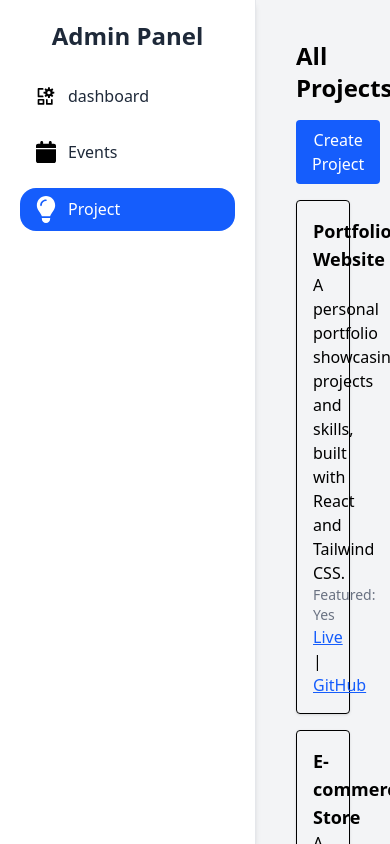
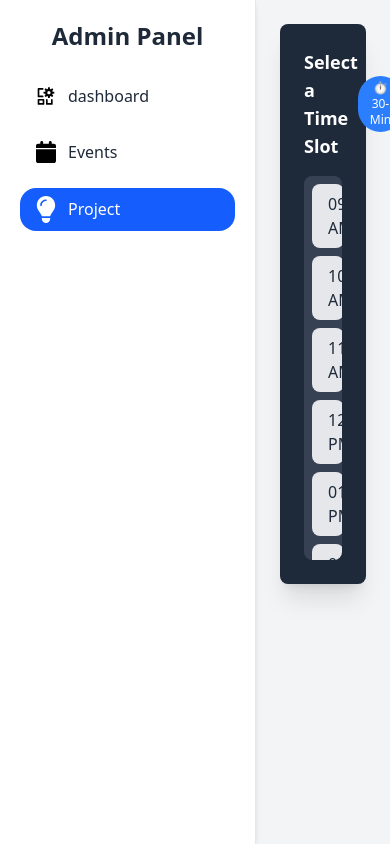
Before and after one commit to Hellnight2005/meeting_website, a Next.js app: page /Admin/project in a window 390 px wide. Shown: the top 844 px of the page. Built offline with nearby package versions, Linux system fonts and the light colour scheme; no server answers.

Commit message:
connecting with backend

```diff
--- a/package.json
+++ b/package.json
@@ -15,6 +15,7 @@
     "@radix-ui/react-popover": "^1.1.6",
     "@radix-ui/react-select": "^2.1.6",
     "@radix-ui/react-slot": "^1.1.2",
+    "axios": "^1.8.4",
     "chart.js": "^4.4.8",
     "class-variance-authority": "^0.7.1",
     "clsx": "^2.1.1",
--- a/src/app/Admin/event/page.jsx
+++ b/src/app/Admin/event/page.jsx
@@ -3,7 +3,7 @@
 import React, { useEffect, useRef, useState } from "react";
 import { gsap } from "gsap";
 import { useMeetingContext } from "@/constants/MeetingContext";
-import MeetingList from "@/components/MeetingList";
+import MeetingList from "../../../components/MeetingList";
 import {
     Dialog,
     DialogContent,
@@ -23,7 +23,7 @@ import {
 import RescheduleModal from "@/components/RescheduleModal";
 
 export default function EventPage() {
-    const { meetings, upcomingMeetingIds, lineupMeetingIds } = useMeetingContext();
+    const { meetingsData, upcomingMeetingIds, lineupMeetingIds } = useMeetingContext();
 
     const [openDialog, setOpenDialog] = useState(false);
     const [openReschedule, setOpenReschedule] = useState(false);
@@ -34,7 +34,7 @@ export default function EventPage() {
     const contentRef = useRef(null);
 
     useEffect(() => {
-        if (typeof meetings !== "undefined") {
+        if (typeof meetingsData !== "undefined") {
             gsap.from(contentRef.current, {
                 opacity: 1,
                 y: 30,
@@ -42,7 +42,7 @@ export default function EventPage() {
                 ease: "power3.out",
             });
         }
-    }, [meetings]);
+    }, [meetingsData]);
 
     const handleNext = () => {
         const meeting = {
@@ -58,11 +58,12 @@ export default function EventPage() {
         setOpenReschedule(true);
     };
 
-    const upcomingMeetings = meetings?.filter((m) =>
-        upcomingMeetingIds.includes(m.id)
+    // Filter meetings based on upcoming and lineup meeting ids
+    const upcomingMeetings = meetingsData?.filter((m) =>
+        upcomingMeetingIds.includes(m._id)
     );
-    const lineupMeetings = meetings?.filter((m) =>
-        lineupMeetingIds.includes(m.id)
+    const lineupMeetings = meetingsData?.filter((m) =>
+        lineupMeetingIds.includes(m._id)
     );
 
     return (
@@ -86,7 +87,7 @@ export default function EventPage() {
                     {upcomingMeetings?.length === 0 ? (
                         <p className="text-gray-500 italic">No upcoming meetings found.</p>
                     ) : (
-                        <MeetingList meetings={upcomingMeetings} type="upcoming" />
+                        <MeetingList meetingIds={upcomingMeetingIds} type="upcoming" />
                     )}
                 </section>
 
@@ -98,7 +99,7 @@ export default function EventPage() {
                     {lineupMeetings?.length === 0 ? (
                         <p className="text-gray-500 italic">No lineup meetings found.</p>
                     ) : (
-                        <MeetingList meetings={lineupMeetings} type="lineup" />
+                        <MeetingList meetingIds={lineupMeetingIds} type="lineup" />
                     )}
                 </section>
             </div>
@@ -148,7 +149,10 @@ export default function EventPage() {
 
             {/* Reschedule Modal */}
             {openReschedule && newMeeting && (
-                <RescheduleModal meeting={newMeeting} onClose={() => setOpenReschedule(false)} />
+                <RescheduleModal
+                    meeting={newMeeting}
+                    onClose={() => setOpenReschedule(false)}
+                />
             )}
         </div>
     );
--- a/src/app/Admin/page.jsx
+++ b/src/app/Admin/page.jsx
@@ -5,11 +5,9 @@ import MeetingList from "@/components/MeetingList";
 import Charts from "@/components/Charts";
 
 export default function Admin() {
-    const { meetings, upcomingMeetingIds, lineupMeetingIds } = useMeetingContext();
+    const { upcomingMeetingIds, } = useMeetingContext();
 
-    const upcomingMeetings = meetings.filter((m) => upcomingMeetingIds.includes(m.id));
 
-    const upcoming = meetings.filter((m) => m.type === "upcoming");
 
     const handleReschedule = (meeting) => alert(`Reschedule: ${meeting.title}`);
     const handleDelete = (meeting) => alert(`Delete: ${meeting.title}`);
@@ -23,7 +21,7 @@ export default function Admin() {
                 </div>
 
                 {/* ✅ Show upcoming meetings */}
-                <MeetingList meetings={upcomingMeetings} type="upcoming" showSearchBar={false} visibleSlots={3} />
+                <MeetingList meetingIds={upcomingMeetingIds} type="upcoming" showSearchBar={false} visibleSlots={3} />
 
                 <div className="mt-10">
                     <h2 className="text-2xl font-bold text-gray-800 mb-4">Analytics Dashboard</h2>
--- a/src/app/Admin/project/page.jsx
+++ b/src/app/Admin/project/page.jsx
@@ -1,63 +1,27 @@
-"use client";
-import React, { useEffect, useState } from "react";
-import CreateProjectForm from "../../../components/CreateProjectForm";
-import fakeProjects from "../../../constants/fakeProjects"; // adjust path based on your project structure
+"use client"
+import React, { useState } from 'react';
 
-const ProjectAdmin = () => {
-    const [projects, setProjects] = useState([]);
-    const [showForm, setShowForm] = useState(false);
+import TimePicker from '@/components/TimePicker';
 
-    const fetchProjects = async () => {
-        // Simulate an API call
-        setProjects(fakeProjects);
-    };
+function Project() {
+    const [selectedTime, setSelectedTime] = useState("12:30 PM");  // Initial state for selected time
+    const [isHalfHour, setIsHalfHour] = useState(false);
+    const [selectedDate, setSelectedDate] = useState("Saturday, April 12, 2025"); // Set initial date to current date
 
-    useEffect(() => {
-        fetchProjects();
-    }, []);
 
     return (
-        <div className="p-4">
-            <h2 className="text-2xl font-bold mb-4">All Projects</h2>
-            <button
-                onClick={() => setShowForm(!showForm)}
-                className="bg-blue-600 text-white px-4 py-2 rounded mb-4"
-            >
-                {showForm ? "Close Form" : "Create Project"}
-            </button>
+        <>
+            <TimePicker
+                selectedDate={selectedDate}  // Pass selectedDate as prop
+                setSelectedDate={setSelectedDate}  // Pass setSelectedDate to allow updates
+                selectedTime={selectedTime}
+                setSelectedTime={setSelectedTime}
+                isHalfHour={isHalfHour}
+                setIsHalfHour={setIsHalfHour}
 
-            {showForm && <CreateProjectForm onProjectCreated={fetchProjects} />}
+            />
+        </>
+    );
+}
 
-            <div className="grid grid-cols-1 md:grid-cols-2 lg:grid-cols-3 gap-4">
-                {projects.map((proj) => (
-                    <div key={proj._id} className="p-4 border rounded shadow">
-                        <h3 className="font-semibold text-lg">{proj.title}</h3>
-                        <p>{proj.description}</p>
-                        <p className="text-sm text-gray-500">
-                            Featured: {proj.isFeatured ? "Yes" : "No"}
-                        </p>
-                        <a
-                            href={proj.projectLink}
-                            target="_blank"
-                            rel="noopener noreferrer"
-                            className="text-blue-600 underline"
-                        >
-                            Live
-                        </a>{" "}
-                        |{" "}
-                        <a
-                            href={proj.sourceCode}
-                            target="_blank"
-                            rel="noopener noreferrer"
-                            className="text-blue-600 underline"
-                        >
-                            GitHub
-                        </a>
-                    </div>
-                ))}
-            </div>
-        </div>
-    );
-};
-
-export default ProjectAdmin;
+export default Project;
--- a/src/components/MeetingCard.jsx
+++ b/src/components/MeetingCard.jsx
@@ -1,8 +1,8 @@
-"use client";
-import React, { useState } from "react";
-import { useMeetingContext } from "@/constants/MeetingContext";
+import React, { useState, useEffect } from "react";
+import { useMeetingContext } from "../constants/MeetingContext"; // Import the custom hook
 import RescheduleModal from "./RescheduleModal";
 
+// Helper functions
 const getTimeOfDay = (timeStr) => {
     const date = new Date(`1970-01-01T${convertTo24Hour(timeStr)}`);
     const hour = date.getHours();
@@ -20,11 +20,17 @@ const convertTo24Hour = (timeStr) => {
 };
 
 export default function MeetingCard({ id, type }) {
-    const { meetings } = useMeetingContext();
-    const meeting = meetings.find((m) => m.id === id);
+    const { meetingsData, upcomingMeetingIds, lineupMeetingIds, loading } = useMeetingContext(); // Access the context data
+    const [meeting, setMeeting] = useState(null); // Local state for holding the meeting data
     const [showModal, setShowModal] = useState(false);
 
-    if (!meeting) return null;
+    // Fetch the meeting details based on the provided id
+    useEffect(() => {
+        const foundMeeting = meetingsData.find((m) => m._id === id); // Find the meeting by its _id
+        setMeeting(foundMeeting); // Set the meeting to state
+    }, [id, meetingsData]);
+
+    if (!meeting) return null; // If no meeting found, return null
 
     const timeOfDay = getTimeOfDay(meeting.selectTime);
     const bgColor = {
@@ -47,6 +53,7 @@ export default function MeetingCard({ id, type }) {
 
     return (
         <div className={`border rounded-2xl shadow-lg p-6 hover:shadow-xl transition duration-300 ${bgColor}`}>
+            {/* Header Section with Profile */}
             <div className="flex items-center gap-4">
                 <img
                     src={imageSrc}
@@ -59,6 +66,7 @@ export default function MeetingCard({ id, type }) {
                 </div>
             </div>
 
+            {/* Meeting Details Section */}
             <div className="mt-4 text-sm space-y-1 text-black">
                 <p><strong>Day:</strong> {meeting.selectDay}</p>
                 <p>
@@ -70,8 +78,9 @@ export default function MeetingCard({ id, type }) {
                 <p><strong>Slot:</strong> {formattedSlot}</p>
             </div>
 
+            {/* Actions Section */}
             <div className="flex gap-4 mt-6">
-                {type === "upcoming" && (
+                {type === "upcoming" && upcomingMeetingIds.includes(meeting._id) && (
                     <>
                         <button
                             className={`${buttonBase} bg-blue-500 text-white hover:bg-blue-600`}
@@ -81,23 +90,23 @@ export default function MeetingCard({ id, type }) {
                         </button>
                         <button
                             className={`${buttonBase} bg-red-500 text-white hover:bg-red-600`}
-                            onClick={() => alert(`Deleted meeting ${meeting.id}`)}
+                            onClick={() => alert(`Deleted meeting ${meeting._id}`)}
                         >
                             Delete
                         </button>
                     </>
                 )}
-                {type === "lineup" && (
+                {type === "lineup" && lineupMeetingIds.includes(meeting._id) && (
                     <>
                         <button
                             className={`${buttonBase} bg-green-500 text-white hover:bg-green-600`}
-                            onClick={() => alert(`Approved meeting ${meeting.id}`)}
+                            onClick={() => alert(`Approved meeting ${meeting._id}`)}
                         >
                             Approve
                         </button>
                         <button
                             className={`${buttonBase} bg-red-500 text-white hover:bg-red-600`}
-                            onClick={() => alert(`Deleted meeting ${meeting.id}`)}
+                            onClick={() => alert(`Deleted meeting ${meeting._id}`)}
                         >
                             Delete
                         </button>
@@ -105,9 +114,10 @@ export default function MeetingCard({ id, type }) {
                 )}
             </div>
 
+            {/* Reschedule Modal */}
             {showModal && (
                 <RescheduleModal
-                    meeting={meeting}
+                    meetingic={meeting._id}
                     onClose={() => setShowModal(false)}
                 />
             )}
--- a/src/components/RescheduleModal.jsx
+++ b/src/components/RescheduleModal.jsx
@@ -5,9 +5,13 @@ import Calendar from "./Calendar";
 import TimePicker from "./TimePicker";
 import { format, parse } from "date-fns";
 import gsap from "gsap";
+import { useMeetingContext } from "../constants/MeetingContext"; // Import the MeetingContext
 
-function RescheduleModal({ meeting, onClose, onSave }) {
-    const { selectDay, selectTime, user_name, slot, title } = meeting;
+function RescheduleModal({ meetingId, onClose, onSave }) {
+    const { meetingsData } = useMeetingContext(); // Access the meetingsData from context
+    const meeting = meetingsData.find((m) => m._id === meetingId); // Find the meeting by ID
+
+    const { selectDay, selectTime, user_name, slot, title } = meeting || {};
     const today = new Date();
     const formattedToday = format(today, "EEEE, MMMM d, yyyy");
 
@@ -91,6 +95,10 @@ function RescheduleModal({ meeting, onClose, onSave }) {
 
         onClose?.();
     };
+
+    if (!meeting) {
+        return <div>Loading...</div>; // Show a loading message if the meeting is not found
+    }
 
     return (
         <div
--- a/src/components/TimePicker.jsx
+++ b/src/components/TimePicker.jsx
@@ -1,9 +1,7 @@
-"use client";
-
-import React, { useEffect, useRef, useState } from 'react';
-import { format, addMinutes, parse } from 'date-fns';
+import React, { useState, useEffect, useRef } from "react";
+import { format, addMinutes } from "date-fns";
+import gsap from "gsap";
 import { useMeetingContext } from "../constants/MeetingContext";
-import gsap from 'gsap';
 
 const TimePicker = ({
     selectedTime,
@@ -13,19 +11,26 @@ const TimePicker = ({
     highlightColor = "bg-blue-500",
     slot,
     selectedDate,
-    currentMeetingId // 👈 Passed from parent
+    currentMeetingId,
+    setSelectedDate,
 }) => {
     const timeRefs = useRef({});
     const [initialized, setInitialized] = useState(false);
     const [blockedTimes, setBlockedTimes] = useState([]);
-    const [editableTimes, setEditableTimes] = useState([]); // 💙 editable (current meeting) slots
+    const [editableTimes, setEditableTimes] = useState([]);
 
-    const { getMeetingsByDay } = useMeetingContext();
+    const { blockedDays } = useMeetingContext();
 
-    // Normalize selectedDate
-    const normalizedDate = selectedDate?.raw instanceof Date ? selectedDate.raw : selectedDate;
+    const defaultDate = selectedDate || new Date();
+    const normalizedDate = defaultDate?.raw instanceof Date ? defaultDate.raw : defaultDate;
+    const formattedDateKey = format(normalizedDate, "EEEE, MMMM d, yyyy");
 
-    // Initialize slot format (30-min or 1-hour)
+    useEffect(() => {
+        if (!selectedTime) {
+            setSelectedTime("10:00 PM");
+        }
+    }, [selectedTime, setSelectedTime]);
+
     useEffect(() => {
         if (!initialized) {
             setIsHalfHour(slot === 30);
@@ -33,14 +38,13 @@ const TimePicker = ({
         }
     }, [slot, initialized, setIsHalfHour]);
 
-    // Create all time slots between 9AM and 9PM
     const generateTimeSlots = () => {
         const interval = isHalfHour ? 30 : 60;
         const slots = [];
         let hour = 9;
         let minutes = 0;
 
-        while (hour < 21) {
+        while (hour < 21 || (hour === 21 && minutes === 0)) {
             const time = new Date(2020, 0, 1, hour, minutes);
             const formattedTime = format(time, 'hh:mm a');
             slots.push(formattedTime);
@@ -53,54 +57,47 @@ const TimePicker = ({
         return slots;
     };
 
+    const expandBlockedSlots = (startTimeStr, slotCount) => {
+        const start = new Date(`2020-01-01 ${startTimeStr}`);
+        const times = [];
+        for (let i = 0; i < slotCount; i++) {
+            const t = addMinutes(start, i * 30);
+            times.push(format(t, "hh:mm a"));
+        }
+        return times;
+    };
+
     const timeSlots = generateTimeSlots();
 
-    // ⏱️ Block times for selectedDate + highlight currentMeeting slots
     useEffect(() => {
-        if (!normalizedDate) return;
-
         const blocked = [];
         const editable = [];
+        const dayBlockedTimes = blockedDays[formattedDateKey] || {};
 
-        const dayMeetings = getMeetingsByDay(normalizedDate);
-        console.log("📅 Meetings for selected date:", normalizedDate, dayMeetings);
+        Object.entries(dayBlockedTimes).forEach(([startTime, info]) => {
+            const meetingId = info?.id;
+            const meetingSlot = (info?.slot || 1) * 30; // default 30 mins if slot missing
 
-        dayMeetings.forEach((meeting) => {
-            try {
-                if (!meeting.selectTime || typeof meeting.selectTime !== 'string') {
-                    console.warn("Invalid or missing selectTime:", meeting);
-                    return;
+            const slotCount = meetingSlot / 30;
+            const slots = expandBlockedSlots(startTime, slotCount);
+
+            slots.forEach((slotTime) => {
+                if (currentMeetingId && currentMeetingId === meetingId) {
+                    editable.push(slotTime);
+                } else {
+                    blocked.push(slotTime);
                 }
-
-                const start = parse(meeting.selectTime, 'hh:mm a', new Date(2020, 0, 1));
-                const intervalCount = meeting.slot / (isHalfHour ? 30 : 60);
-
-                for (let i = 0; i < intervalCount; i++) {
-                    const timeStr = format(
-                        addMinutes(start, i * (isHalfHour ? 30 : 60)),
-                        'hh:mm a'
-                    );
-
-                    if (meeting.id === currentMeetingId) {
-                        editable.push(timeStr); // 💙 allow & highlight
-                    } else {
-                        blocked.push(timeStr); // ❌ block
-                    }
-                }
-            } catch (error) {
-                console.warn("❌ Failed to parse meeting time:", meeting.selectTime, error);
-            }
+            });
         });
 
         setBlockedTimes(blocked);
-        setEditableTimes(editable); // 💙 store editable slots
-    }, [normalizedDate, isHalfHour, getMeetingsByDay, currentMeetingId]);
+        setEditableTimes(editable);
+    }, [formattedDateKey, blockedDays, currentMeetingId]);
 
-    // Animate on time select
     useEffect(() => {
         const el = timeRefs.current[selectedTime];
         if (el) {
-            gsap.to(el, { scale: 1.05, duration: 0.3, ease: 'power2.out' });
+            gsap.to(el, { scale: 1.05, duration: 0.3, ease: "power2.out" });
             el.scrollIntoView({ behavior: "smooth", block: "center" });
         }
     }, [selectedTime, isHalfHour]);
@@ -111,6 +108,10 @@ const TimePicker = ({
         }
     };
 
+    useEffect(() => {
+        setSelectedDate(formattedDateKey);
+    }, [formattedDateKey, setSelectedDate]);
+
     return (
         <div className="time-picker-container p-6 bg-gray-800 rounded-lg shadow-xl w-full max-w-lg mx-auto">
             <div className="flex justify-between items-center mb-4">
@@ -119,7 +120,7 @@ const TimePicker = ({
                     onClick={() => setIsHalfHour(!isHalfHour)}
                     className="bg-blue-500 text-white px-3 py-1 text-xs rounded-full hover:bg-blue-600 transition"
                 >
-                    {isHalfHour ? "🕒 Switch to 1-hour" : "⏱️ Switch to 30-min"}
+                    {isHalfHour ? "🕒 1-Hour" : "⏱️ 30-Min"}
                 </button>
             </div>
 
@@ -138,12 +139,12 @@ const TimePicker = ({
                                 disabled={isBlocked && !isEditable}
                                 className={`py-2 px-4 rounded-lg text-center transition-all duration-200
                                     ${isBlocked && !isEditable
-                                        ? 'bg-gray-400 text-white cursor-not-allowed'
+                                        ? "bg-gray-400 text-white cursor-not-allowed"
                                         : isSelected
                                             ? `${highlightColor} text-white font-semibold shadow-lg`
                                             : isEditable
                                                 ? `${highlightColor} text-white`
-                                                : 'bg-gray-200 text-gray-800 hover:bg-gray-300'
+                                                : "bg-gray-200 text-gray-800 hover:bg-gray-300"
                                     }`}
                             >
                                 {time}
--- a/src/constants/MeetingContext.js
+++ b/src/constants/MeetingContext.js
@@ -1,70 +1,72 @@
 "use client";
 import { createContext, useContext, useEffect, useState } from "react";
-import fakeAppointment from "./fakeAppointments";
-import { parse, isSameDay } from "date-fns";
+import axios from "axios";
 
 const MeetingContext = createContext();
-
 export const useMeetingContext = () => useContext(MeetingContext);
 
 export const MeetingProvider = ({ children }) => {
-  const [meetings, setMeetings] = useState([]);
+  const [meetingsData, setMeetingsData] = useState([]); // Only keeping full data
   const [upcomingMeetingIds, setUpcomingMeetingIds] = useState([]);
   const [lineupMeetingIds, setLineupMeetingIds] = useState([]);
+  const [blockedDays, setBlockedDays] = useState({});
+  const [loading, setLoading] = useState(true);
 
-  useEffect(() => {
+  const fetchMeetings = async () => {
     try {
-      const data = fakeAppointment;
+      const meetingResponse = await axios.get(
+        "http://localhost:5000/meeting/get"
+      );
+      const meetingsData = meetingResponse.data;
+      setMeetingsData(meetingsData); // Save all meeting data
 
-      setMeetings(data);
+      const approvedMeetingsResponse = await axios.get(
+        "http://localhost:5000/meeting/meetings"
+      );
+      const approvedMeetings = approvedMeetingsResponse.data.approvedMeetings;
 
-      const upcoming = data
-        .filter((item) => item.type === "upcoming")
-        .map((item) => item.id);
+      const blockedDaysData = {};
+      Object.keys(approvedMeetings).forEach((day) => {
+        const timeSlots = approvedMeetings[day];
+        blockedDaysData[day] = blockedDaysData[day] || {};
+        Object.keys(timeSlots).forEach((time) => {
+          blockedDaysData[day][time] = timeSlots[time];
+        });
+      });
+      setBlockedDays(blockedDaysData);
 
-      const lineup = data
-        .filter((item) => item.type === "lineup")
-        .map((item) => item.id);
-
+      const upcoming = [];
+      const lineup = [];
+      meetingsData.forEach((meeting) => {
+        if (meeting.type === "upcoming") upcoming.push(meeting._id);
+        else if (meeting.type === "line up") lineup.push(meeting._id);
+      });
       setUpcomingMeetingIds(upcoming);
       setLineupMeetingIds(lineup);
 
-      console.log("Upcoming Meeting IDs:", upcoming);
-      console.log("Lineup Meeting IDs:", lineup);
+      console.log("Upcommingmeeting", upcoming);
+      console.log("Line up", lineup);
+      console.log("Meeting Data", meetingsData);
+      console.log("Blocked Days", blockedDaysData);
     } catch (error) {
-      console.error("Error processing meetings:", error);
+      console.error("Error fetching meetings:", error);
+    } finally {
+      setLoading(false);
     }
+  };
+
+  useEffect(() => {
+    fetchMeetings();
   }, []);
-
-  // ✅ Updated: Get full meeting objects by selected date
-  const getMeetingsByDay = (day) => {
-    const selectedDate = new Date(day);
-
-    return meetings.filter((meeting) => {
-      try {
-        if (typeof meeting.selectDay !== "string") return false;
-
-        const meetingDate = parse(
-          meeting.selectDay,
-          "EEEE, MMMM d, yyyy",
-          new Date()
-        );
-        return isSameDay(meetingDate, selectedDate);
-      } catch (err) {
-        console.warn("Invalid meeting date format:", meeting.selectDay, err);
-        return false;
-      }
-    });
-  };
 
   return (
     <MeetingContext.Provider
       value={{
-        meetings,
-        setMeetings,
+        meetingsData,
         upcomingMeetingIds,
         lineupMeetingIds,
-        getMeetingsByDay,
+        blockedDays,
+        loading,
       }}
     >
       {children}
```
Also changed, not shown: src/components/MeetingList.jsx (+25 -16 lines), 1 other file (tests, documents, lock files or other folders).
